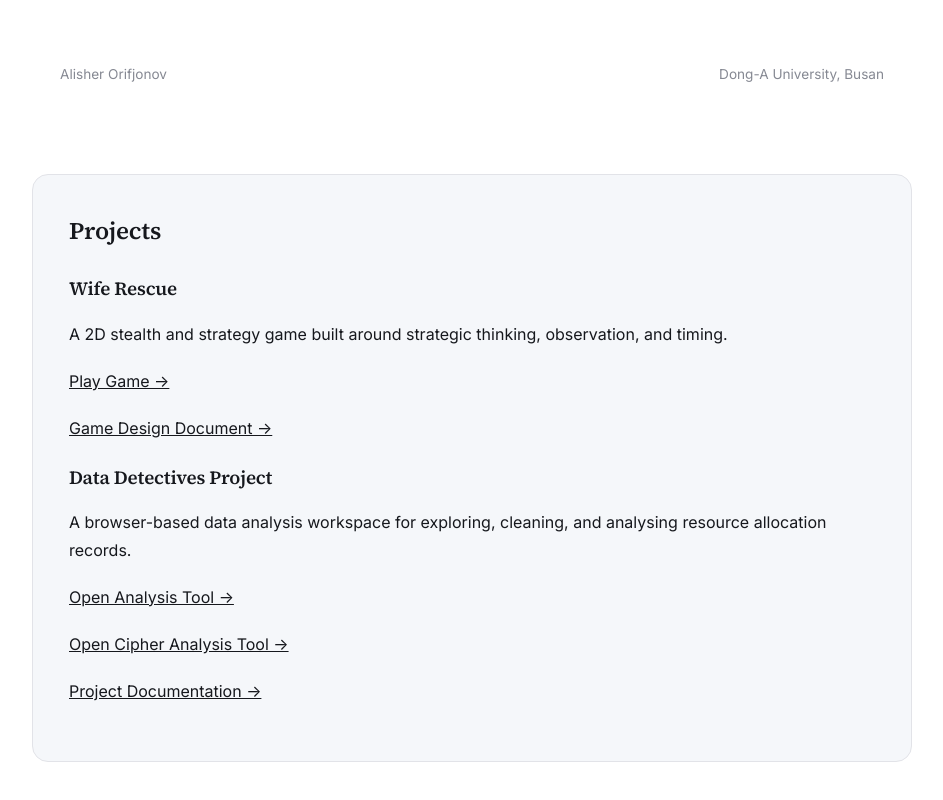
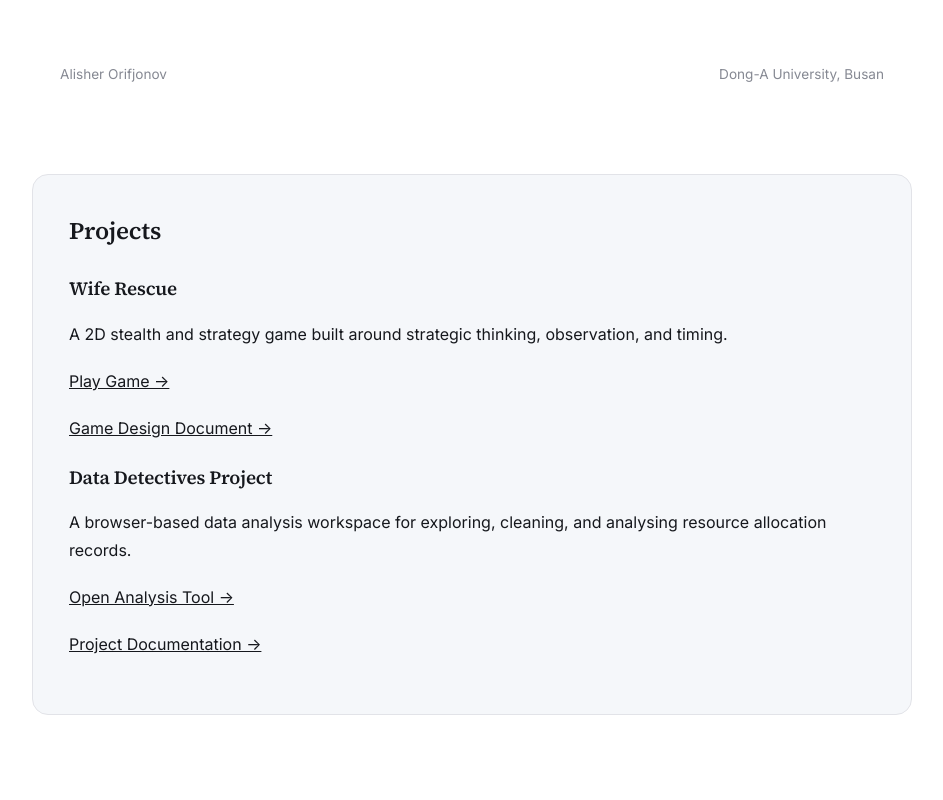
Before and after one commit to Alisher796/da, a plain HTML site: page index.html in a window 1280 px wide. Shown: the part 3609-4409 px from the top of the page, without its empty margins (168-1111 px from the left). After the commit the page ends 4364 px from the top, so only its background shows below. Drawn offline with Linux system fonts and the light colour scheme.

Commit message:
Remove Cipher Analysis Tool link
Removed link to Cipher Analysis Tool from index.html.

```diff
--- a/index.html
+++ b/index.html
@@ -651,11 +651,6 @@
                 Open Analysis Tool →
             </a>
         </p>
-                  <p>
-                <a href="cipher-analysis.html" target="_blank" rel="noopener noreferrer">
-                    Open Cipher Analysis Tool →
-                </a>
-            </p>
 
         <p>
             <a href="https://drive.google.com/drive/folders/1rkcVFrlqPZQp7EM3IM4aE6su12KsuZ5Z?usp=sharing" target="_blank" rel="noopener noreferrer">
```
